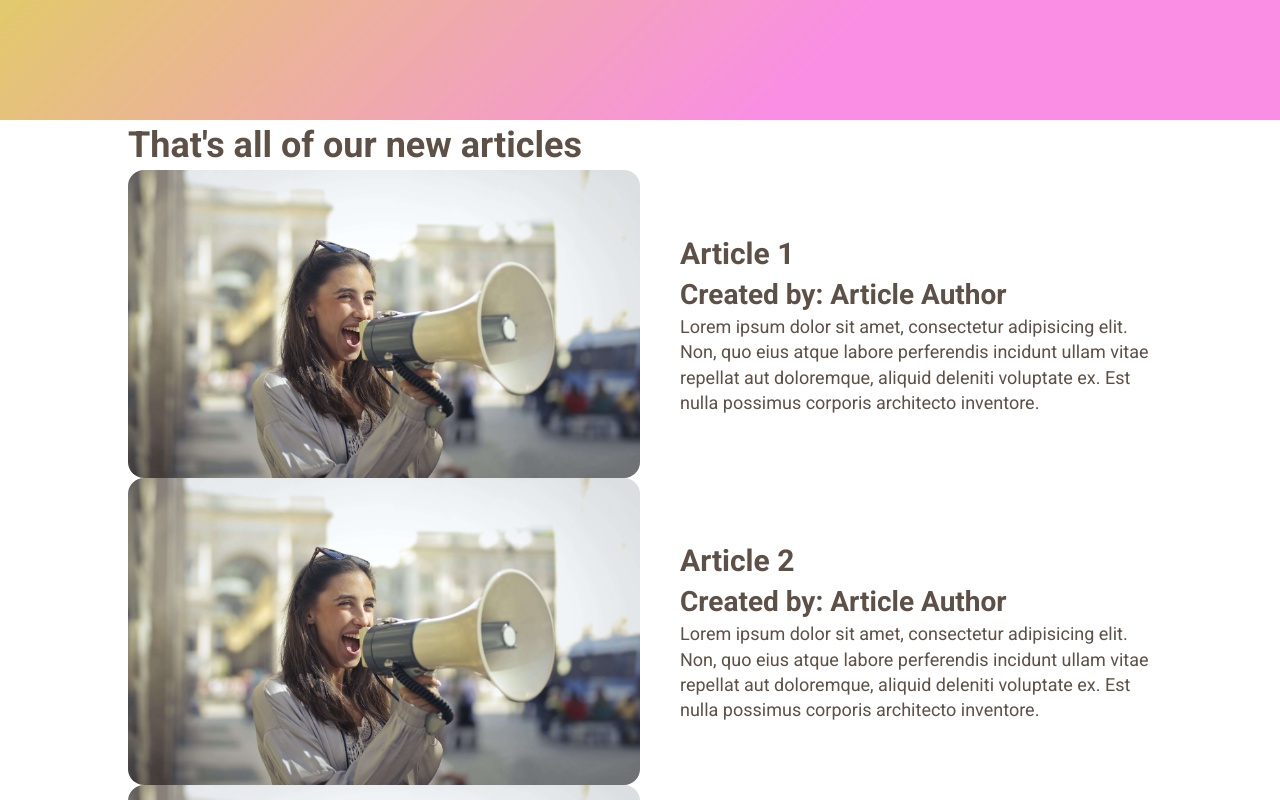
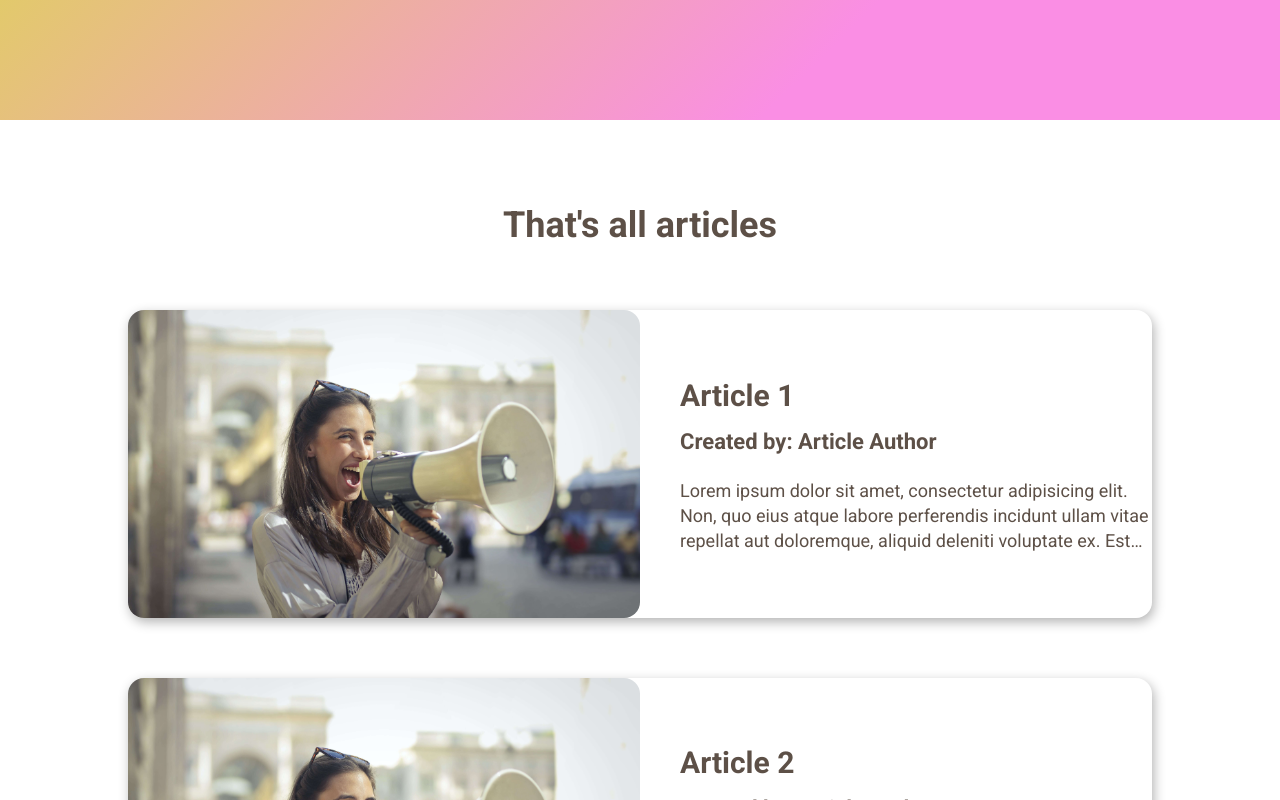
Before and after one commit to gorchovskadaniela/vvmu-react-project, a React (Vite) app in the folder frontend/: page /blog in a window 1280 px wide. Shown: the part 680-1480 px from the top of the page. Built offline with nearby package versions, Linux system fonts and the light colour scheme.

Commit message:
Add some styles

```diff
--- a/frontend/src/App.scss
+++ b/frontend/src/App.scss
@@ -107,3 +107,16 @@
 		flex: 1
 	}
 }
+
+/* ------------------------------------------------------------ *\
+	Section articles
+\* ------------------------------------------------------------ */
+
+.section-articles {
+	padding-top: 80px;
+
+	.section__head {
+		text-align: center;
+		margin-bottom: 60px;
+	}
+}
--- a/frontend/src/components/article-primary/ArticlePrimary.scss
+++ b/frontend/src/components/article-primary/ArticlePrimary.scss
@@ -7,6 +7,8 @@
 	flex-wrap: wrap;
 	align-items: center;
 	position: relative;
+	box-shadow: 2px 4px 12px rgba(0,0,0,.3);
+	border-radius: 16px;
 
 	.article__link {
 		position: absolute;
@@ -15,6 +17,7 @@
 		width: 100%;
 		height: 100%;
 		z-index: 3;
+
 		display: none;
 	}
 
@@ -41,4 +44,21 @@
 	.article__content {
 		flex: 1;
 	}
+
+	.article__title {
+		margin-bottom: 10px;
+	}
+
+	.article__author {
+		font-size: 22px;
+		margin-bottom: 20px;
+	}
+
+	.article__entry {
+		overflow: hidden;
+		display: -webkit-box;
+		-webkit-line-clamp: 3;
+		line-clamp: 3;
+		-webkit-box-orient: vertical;
+	}
 }
--- a/frontend/src/components/articles-primary/ArticlesPrimary.scss
+++ b/frontend/src/components/articles-primary/ArticlesPrimary.scss
@@ -3,5 +3,11 @@
 \* ------------------------------------------------------------ */
 
 .articles-primary {
+	.articles__item {
+		margin-bottom: 60px;
 
+		&:last-child {
+			margin: 0;
+		}
+	}
 }
--- a/frontend/src/components/formCreateArticle/FormCreateArticle.tsx
+++ b/frontend/src/components/formCreateArticle/FormCreateArticle.tsx
@@ -45,18 +45,10 @@ export const FormCreateArticle = () => {
                     </div>
 
                     <div className="form__row">
-                        <label className="form__label">Author email</label>
+                        <label className="form__label">Upload image link</label>
 
                         <div className="form__controls">
-                            <input type={"mail"} className="form__field" name="author-email" id="author-email"placeholder="Author email" />
-                        </div>
-                    </div>
-
-                    <div className="form__row">
-                        <label className="form__label">Upload image</label>
-
-                        <div className="form__controls">
-                            <input type={"file"} className="form__field form__field--upload" name="article-file-upload" id="article-file-upload" placeholder="Upload image" />
+                            <input type={"text"} className="form__field" name="image-link" id="image-link" placeholder="http://yourlink.com" />
                         </div>
                     </div>
                 </div>
--- a/frontend/src/pages/Blog.tsx
+++ b/frontend/src/pages/Blog.tsx
@@ -10,7 +10,7 @@ export const Blog = () => {
                 <div className="shell">
                     <div className="section__inner">
                         <header className="section__head">
-                            <h2>That's all of our new articles</h2>
+                            <h2>That's all articles</h2>
                         </header>
 
                         <div className="section__body">
```
